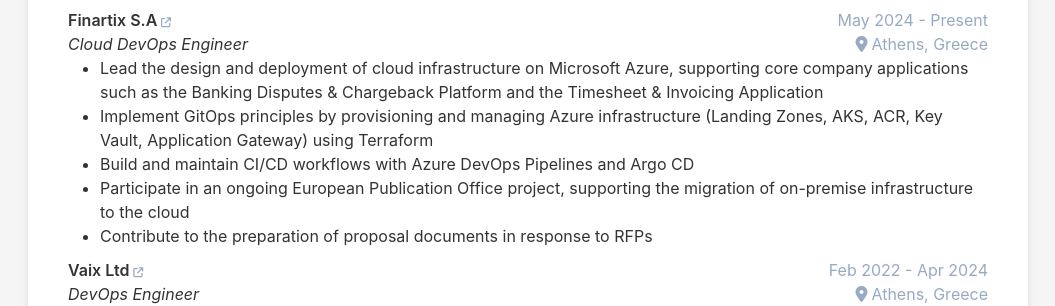
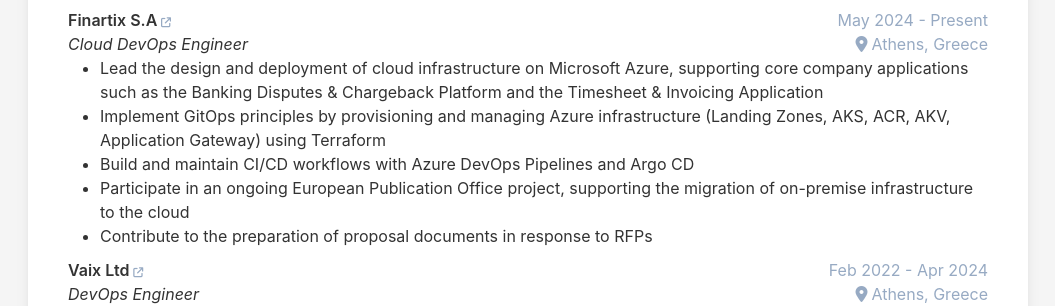
Before and after one commit to ktarnaris/cv, a Jekyll site: the page built from index.html, in a window 1280 px wide. Shown: the part 377-683 px from the top of the page, without its empty margins (112-1167 px from the left). Built offline with Jekyll 4.4.1, drawn with Linux system fonts in a browser that asks for light colours.

Commit message:
fix typo: Key vault to AKV

```diff
--- a/_data/data.yml
+++ b/_data/data.yml
@@ -63,7 +63,7 @@ experience:
       description: |
 
         - Lead the design and deployment of cloud infrastructure on Microsoft Azure, supporting core company applications such as the Banking Disputes & Chargeback Platform and the Timesheet & Invoicing Application
-        - Implement GitOps principles by provisioning and managing Azure infrastructure (Landing Zones, AKS, ACR, Key Vault, Application Gateway) using Terraform
+        - Implement GitOps principles by provisioning and managing Azure infrastructure (Landing Zones, AKS, ACR, AKV, Application Gateway) using Terraform
         - Build and maintain CI/CD workflows with Azure DevOps Pipelines and Argo CD
         - Participate in an ongoing European Publication Office project, supporting the migration of on-premise infrastructure to the cloud
         - Contribute to the preparation of proposal documents in response to RFPs
```
